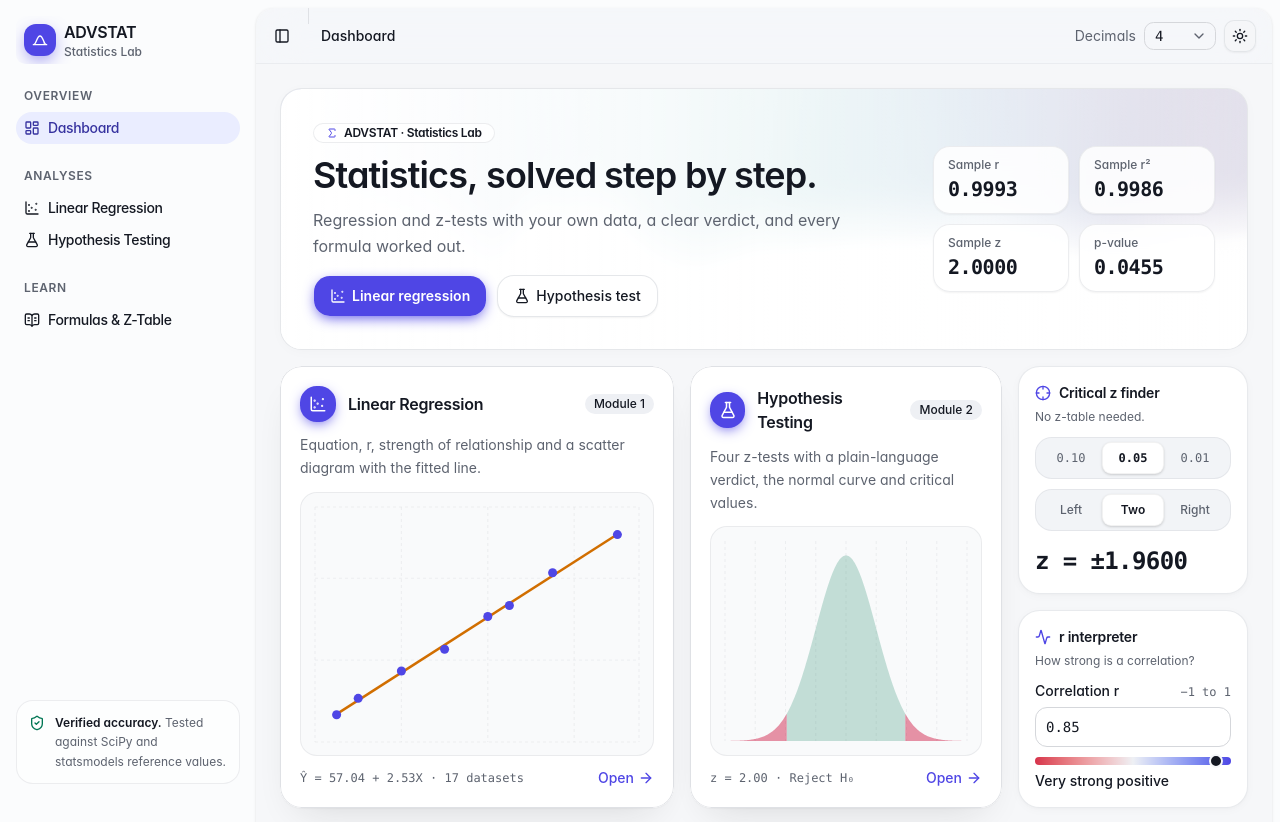
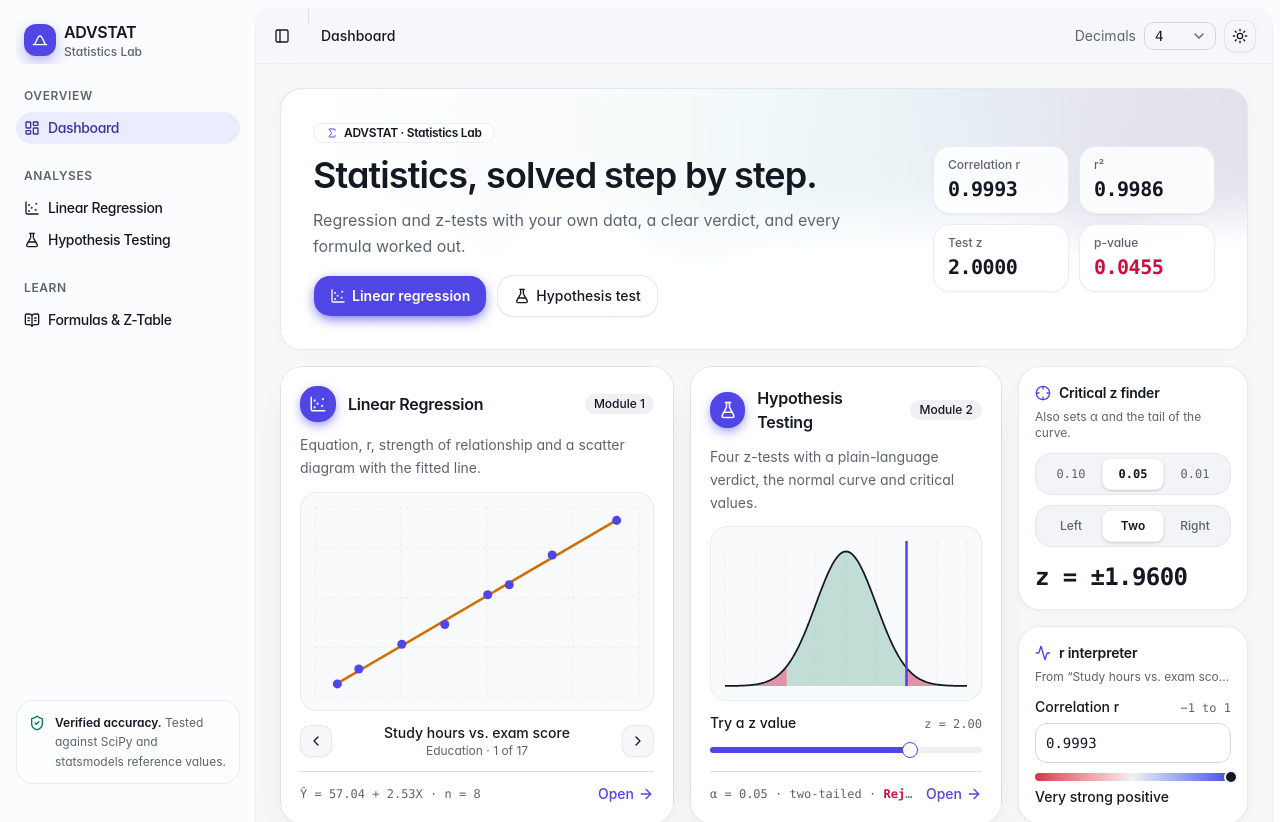
Before and after one commit to luxmoncoeur/ADVSTAT_FINALS, a Next.js app: page / in a window 1280 px wide. Shown: the top 822 px of the page. Built offline with nearby package versions, Linux system fonts and the light colour scheme.

Commit message:
feat(dashboard): interactive dataset stepper, z slider and linked quick tools

```diff
--- /dev/null
+++ b/src/components/ui/slider.jsx
@@ -0,0 +1,60 @@
+"use client"
+
+import * as React from "react"
+import { cn } from "@/lib/utils"
+import { Slider as SliderPrimitive } from "radix-ui"
+
+function Slider({
+  className,
+  defaultValue,
+  value,
+  min = 0,
+  max = 100,
+  thumbLabel,
+  ...props
+}) {
+  const _values = React.useMemo(
+    () =>
+      Array.isArray(value)
+        ? value
+        : Array.isArray(defaultValue)
+          ? defaultValue
+          : [min, max],
+    [value, defaultValue, min, max]
+  )
+
+  return (
+    <SliderPrimitive.Root
+      data-slot="slider"
+      defaultValue={defaultValue}
+      value={value}
+      min={min}
+      max={max}
+      className={cn(
+        "relative flex w-full touch-none items-center select-none data-disabled:opacity-50 data-vertical:h-full data-vertical:min-h-40 data-vertical:w-auto data-vertical:flex-col",
+        className
+      )}
+      {...props}
+    >
+      <SliderPrimitive.Track
+        data-slot="slider-track"
+        className="relative grow overflow-hidden rounded-full bg-muted data-horizontal:h-1 data-horizontal:w-full data-vertical:h-full data-vertical:w-1"
+      >
+        <SliderPrimitive.Range
+          data-slot="slider-range"
+          className="absolute bg-primary select-none data-horizontal:h-full data-vertical:w-full"
+        />
+      </SliderPrimitive.Track>
+      {Array.from({ length: _values.length }, (_, index) => (
+        <SliderPrimitive.Thumb
+          data-slot="slider-thumb"
+          key={index}
+          aria-label={thumbLabel}
+          className="relative block size-3 shrink-0 rounded-full border border-ring bg-white ring-ring/50 transition-[color,box-shadow] select-none after:absolute after:-inset-2 hover:ring-3 focus-visible:ring-3 focus-visible:outline-hidden active:ring-3 disabled:pointer-events-none disabled:opacity-50"
+        />
+      ))}
+    </SliderPrimitive.Root>
+  )
+}
+
+export { Slider }
--- a/src/features/dashboard/dashboard.jsx
+++ b/src/features/dashboard/dashboard.jsx
@@ -4,6 +4,8 @@ import {
   ArrowRight,
   BookOpenText,
   ChartScatter,
+  ChevronLeft,
+  ChevronRight,
   Crosshair,
   FlaskConical,
   ListChecks,
@@ -20,6 +22,7 @@ import {
   CartesianGrid,
   ComposedChart,
   Line,
+  ReferenceLine,
   Scatter,
   XAxis,
   YAxis,
@@ -36,39 +39,34 @@ import { Badge } from "@/components/ui/badge";
 import { Button } from "@/components/ui/button";
 import { Card, CardContent, CardDescription, CardHeader, CardTitle } from "@/components/ui/card";
 import { ChartContainer } from "@/components/ui/chart";
+import { Slider } from "@/components/ui/slider";
 import { buildCurve } from "@/features/hypothesis/components/normal-curve-chart";
+import { equationText } from "@/features/regression/components/regression-results";
 import { REGRESSION_EXAMPLES } from "@/features/regression/examples";
 import { useResolvedTheme } from "@/hooks/use-resolved-theme";
-import { formatNumber } from "@/lib/format";
-import {
-  classifyCorrelation,
-  criticalZ,
-  linearRegression,
-  oneMeanZTest,
-  parseNumber,
-} from "@/lib/stats";
+import { paddedDomain } from "@/lib/chart-utils";
+import { formatNumber, formatPValue } from "@/lib/format";
+import { classifyCorrelation, linearRegression, parseNumber } from "@/lib/stats";
 import { cn } from "@/lib/utils";
+import { whatIfZTest } from "./what-if";
 
 const AURORA = {
   light: { colorStops: ["#c7d2fe", "#a5f3fc", "#ddd6fe"], blend: 0.6, opacity: 0.85 },
   dark: { colorStops: ["#4f46e5", "#0e7490", "#6d28d9"], blend: 0.55, opacity: 0.55 },
 };
 
-function useSamples() {
-  return useMemo(() => {
-    const sample = REGRESSION_EXAMPLES[0];
-    const regression = linearRegression(sample.x, sample.y);
-    const ztest = oneMeanZTest({
-      sampleMean: 510,
-      mu0: 500,
-      sigma: 30,
-      n: 36,
-      alpha: 0.05,
-      tail: "two",
-    });
-    if (!regression.ok || !ztest.ok) throw new Error("Sample data must compute");
-    return { regression: regression.value, ztest: ztest.value };
-  }, []);
+const Z_RANGE = 4;
+const TAIL_NAMES = { two: "two-tailed", left: "left-tailed", right: "right-tailed" };
+
+/** r as plain ASCII text so the r interpreter's parser accepts it. */
+const rText = (r) => (r === null ? "" : r.toFixed(4));
+
+/** @param {number} index */
+function computeRegression(index) {
+  const dataset = REGRESSION_EXAMPLES[index];
+  const outcome = linearRegression(dataset.x, dataset.y);
+  if (!outcome.ok) throw new Error(`Dataset ${dataset.id} must compute`);
+  return outcome.value;
 }
 
 function MiniScatter({ result }) {
@@ -81,24 +79,29 @@ function MiniScatter({ result }) {
     <ChartContainer config={{}} className="aspect-auto h-32 w-full" aria-hidden="true">
       <ComposedChart margin={{ top: 8, right: 8, bottom: 8, left: 8 }} accessibilityLayer={false}>
         <CartesianGrid strokeDasharray="3 3" />
-        <XAxis type="number" dataKey="x" domain={["dataMin - 1", "dataMax + 1"]} hide />
-        <YAxis type="number" dataKey="y" domain={["dataMin - 5", "dataMax + 5"]} hide />
+        <XAxis type="number" dataKey="x" domain={paddedDomain(points.map((p) => p.x))} hide />
+        <YAxis
+          type="number"
+          dataKey="y"
+          domain={paddedDomain([...points, ...line].map((p) => p.y))}
+          hide
+        />
         <Line
           data={line}
           dataKey="y"
           stroke="var(--chart-3)"
           strokeWidth={2.5}
           dot={false}
-          animationDuration={1200}
+          animationDuration={600}
         />
-        <Scatter data={points} fill="var(--chart-1)" animationDuration={900} />
+        <Scatter data={points} fill="var(--chart-1)" animationDuration={500} />
       </ComposedChart>
     </ChartContainer>
   );
 }
 
 function MiniCurve({ result }) {
-  const data = useMemo(() => buildCurve(result.tail, result.critical, result.z, 4), [result]);
+  const data = useMemo(() => buildCurve(result.tail, result.critical, result.z, Z_RANGE), [result]);
   return (
     <ChartContainer config={{}} className="aspect-auto h-32 w-full" aria-hidden="true">
       <AreaChart
@@ -107,8 +110,15 @@ function MiniCurve({ result }) {
         accessibilityLayer={false}
       >
         <CartesianGrid vertical horizontal={false} strokeDasharray="3 3" />
-        <XAxis dataKey="x" type="number" domain={[-4, 4]} ticks={[-3, -2, -1, 0, 1, 2, 3]} hide />
+        <XAxis
+          dataKey="x"
+          type="number"
+          domain={[-Z_RANGE, Z_RANGE]}
+          ticks={[-3, -2, -1, 0, 1, 2, 3]}
+          hide
+        />
         <YAxis hide domain={[0, 0.43]} />
+        {/* The curve follows the slider, so its fills update without re-animating. */}
         <Area
           dataKey="accept"
           type="linear"
@@ -116,7 +126,7 @@ function MiniCurve({ result }) {
           fill="var(--accept)"
           fillOpacity={0.22}
           connectNulls={false}
-          animationDuration={1000}
+          isAnimationActive={false}
         />
         <Area
           dataKey="reject"
@@ -125,17 +135,17 @@ function MiniCurve({ result }) {
           fill="var(--reject)"
           fillOpacity={0.45}
           connectNulls={false}
-          animationDuration={1000}
+          isAnimationActive={false}
         />
         <Area
-          dataKey="z"
+          dataKey="density"
           type="linear"
-          stroke="none"
-          fill="var(--primary)"
-          fillOpacity={0.7}
-          connectNulls={false}
-          animationDuration={1000}
+          stroke="var(--foreground)"
+          strokeWidth={1.75}
+          fill="none"
+          isAnimationActive={false}
         />
+        <ReferenceLine x={result.z} stroke="var(--primary)" strokeWidth={2.5} />
       </AreaChart>
     </ChartContainer>
   );
@@ -148,6 +158,7 @@ function ModuleCard({
   title,
   description,
   preview,
+  controls,
   footer,
   theme,
   className,
@@ -158,16 +169,13 @@ function ModuleCard({
       spotlightColor="var(--primary)"
       intensity={theme === "dark" ? 0.2 : 0.5}
       spotlightSize={300}
-      className={cn("group h-full rounded-2xl", className)}
+      className={cn("h-full rounded-2xl", className)}
       style={{
         "--spotlight-card-surface": "var(--card)",
         "--spotlight-card-border": "var(--border)",
       }}
     >
-      <Link
-        href={href}
-        className="flex h-full flex-col gap-3 rounded-2xl p-4 transition-transform duration-120 outline-none focus-visible:ring-2 focus-visible:ring-ring active:scale-[0.985] motion-reduce:active:scale-100 sm:p-5"
-      >
+      <div className="flex h-full flex-col gap-3 p-4 sm:p-5">
         <div className="flex items-center gap-3">
           <span
             className="grid size-9 place-items-center rounded-xl bg-primary text-primary-foreground shadow-[0_4px_14px_-4px_var(--primary)]"
@@ -184,27 +192,92 @@ function ModuleCard({
         <div className="flex min-h-32 flex-1 rounded-xl border border-border/60 bg-background/60 p-1.5 [&>[data-slot=chart]]:h-full">
           {preview}
         </div>
-        <div className="flex items-center justify-between gap-3 text-sm">
-          <span className="font-mono text-xs text-muted-foreground tabular-nums">{footer}</span>
-          <span className="flex items-center gap-1 font-medium text-primary">
+        {controls}
+        <div className="flex items-center justify-between gap-3 border-t pt-3 text-sm">
+          <span className="min-w-0 truncate font-mono text-xs text-muted-foreground tabular-nums">
+            {footer}
+          </span>
+          <Link
+            href={href}
+            aria-label={`Open ${title}`}
+            className="group flex shrink-0 items-center gap-1 rounded-md font-medium text-primary outline-none focus-visible:ring-2 focus-visible:ring-ring"
+          >
             Open{" "}
             <ArrowRight
               className="size-4 transition-transform group-hover:translate-x-1 motion-reduce:transition-none"
               aria-hidden="true"
             />
-          </span>
+          </Link>
         </div>
-      </Link>
+      </div>
     </SpotlightCard>
   );
 }
 
-/** Quick tool: critical z for any common α and tail, computed with the same engine. */
-function CriticalZTool() {
+/** Previous / next through the sample datasets. */
+function DatasetStepper({ index, onChange }) {
+  const dataset = REGRESSION_EXAMPLES[index];
+  const count = REGRESSION_EXAMPLES.length;
+  const step = (delta) => onChange((index + delta + count) % count);
+  return (
+    <div className="flex items-center gap-2">
+      <Button
+        variant="outline"
+        size="icon"
+        className="size-8 shrink-0"
+        onClick={() => step(-1)}
+        aria-label="Previous dataset"
+      >
+        <ChevronLeft className="size-4" aria-hidden="true" />
+      </Button>
+      <div className="min-w-0 flex-1 text-center" aria-live="polite">
+        <p className="truncate text-sm font-medium">{dataset.name}</p>
+        <p className="text-xs text-muted-foreground">
+          {dataset.category} · {index + 1} of {count}
+        </p>
+      </div>
+      <Button
+        variant="outline"
+        size="icon"
+        className="size-8 shrink-0"
+        onClick={() => step(1)}
+        aria-label="Next dataset"
+      >
+        <ChevronRight className="size-4" aria-hidden="true" />
+      </Button>
+    </div>
+  );
+}
+
+/** Drag an observed z and watch it cross between the regions. */
+function ZSlider({ value, onChange }) {
+  return (
+    <div className="space-y-2">
+      <div className="flex items-baseline justify-between text-sm">
+        <span id="what-if-z" className="font-medium">
+          Try a z value
+        </span>
+        <span className="font-mono text-xs text-muted-foreground tabular-nums">
+          z = {formatNumber(value, 2, { fixed: true })}
+        </span>
+      </div>
+      <Slider
+        min={-Z_RANGE}
+        max={Z_RANGE}
+        step={0.01}
+        value={[value]}
+        onValueChange={([next]) => onChange(next)}
+        thumbLabel="Observed z"
+        aria-labelledby="what-if-z"
+        className="py-1.5 [&_[data-slot=slider-thumb]]:size-4 [&_[data-slot=slider-track]]:h-1.5"
+      />
+    </div>
+  );
+}
+
+/** Quick tool: critical z for any common α and tail; also drives the curve. */
+function CriticalZTool({ alpha, tail, onAlphaChange, onTailChange, critical }) {
   const { decimals } = useSettings();
-  const [alpha, setAlpha] = useState("0.05");
-  const [tail, setTail] = useState("two");
-  const critical = criticalZ(Number(alpha), /** @type {'two'|'left'|'right'} */ (tail));
   const value = /** @type {number} */ (tail === "left" ? critical.lower : critical.upper);
   return (
     <Card className="gap-3 py-4">
@@ -212,14 +285,16 @@ function CriticalZTool() {
         <CardTitle className="flex items-center gap-2 text-sm">
           <Crosshair className="size-4 text-primary" aria-hidden="true" /> Critical z finder
         </CardTitle>
-        <CardDescription className="text-xs">No z-table needed.</CardDescription>
+        <CardDescription className="text-xs">
+          Also sets α and the tail of the curve.
+        </CardDescription>
       </CardHeader>
       <CardContent className="space-y-2.5 px-4">
         <RubberSegment
           aria-label="Level of significance"
           items={["0.10", "0.05", "0.01"]}
           value={alpha}
-          onChange={setAlpha}
+          onChange={onAlphaChange}
           size="sm"
           className="w-full font-mono"
         />
@@ -231,7 +306,7 @@ function CriticalZTool() {
             { value: "right", label: "Right" },
           ]}
           value={tail}
-          onChange={setTail}
+          onChange={onTailChange}
           size="sm"
           className="w-full"
         />
@@ -248,9 +323,8 @@ function CriticalZTool() {
   );
 }
 
-/** Quick tool: interpret any r on the strength scale. */
-function RInterpreterTool() {
-  const [text, setText] = useState("0.85");
+/** Quick tool: interpret any r on the strength scale; follows the dataset until edited. */
+function RInterpreterTool({ text, onChange, source }) {
   const r = parseNumber(text);
   const valid = r !== null && r >= -1 && r <= 1;
   const reading = valid ? classifyCorrelation(r) : null;
@@ -260,7 +334,9 @@ function RInterpreterTool() {
         <CardTitle className="flex items-center gap-2 text-sm">
           <Activity className="size-4 text-primary" aria-hidden="true" /> r interpreter
         </CardTitle>
-        <CardDescription className="text-xs">How strong is a correlation?</CardDescription>
+        <CardDescription className="truncate text-xs">
+          {source ? `From “${source}”. Type any r.` : "How strong is a correlation?"}
+        </CardDescription>
       </CardHeader>
       <CardContent className="space-y-2.5 px-4">
         <NumberField
@@ -268,7 +344,7 @@ function RInterpreterTool() {
           label="Correlation r"
           symbol="−1 to 1"
           value={text}
-          onChange={setText}
+          onChange={onChange}
           error={text.trim() !== "" && !valid ? "Enter a number from −1 to 1" : null}
         />
         <div className="space-y-1.5" aria-live="polite">
@@ -305,7 +381,66 @@ const FEATURES = [
 export function Dashboard() {
   const theme = useResolvedTheme();
   const { decimals } = useSettings();
-  const { regression, ztest } = useSamples();
+
+  // Shared state: the dataset drives the scatter, r, r² and the r interpreter;
+  // α, the tail and the z slider drive the curve, z, p-value and verdict.
+  const [datasetIndex, setDatasetIndex] = useState(0);
+  const [rInput, setRInput] = useState(() => rText(computeRegression(0).r));
+  const [rFromDataset, setRFromDataset] = useState(true);
+  const [alpha, setAlpha] = useState("0.05");
+  const [tail, setTail] = useState(/** @type {'two'|'left'|'right'} */ ("two"));
+  const [z, setZ] = useState(2);
+
+  const dataset = REGRESSION_EXAMPLES[datasetIndex];
+  const regression = useMemo(() => computeRegression(datasetIndex), [datasetIndex]);
+  const ztest = useMemo(() => whatIfZTest(z, Number(alpha), tail), [z, alpha, tail]);
+
+  const pickDataset = (index) => {
+    setDatasetIndex(index);
+    setRInput(rText(computeRegression(index).r));
+    setRFromDataset(true);
+  };
+  const typeR = (text) => {
+    setRInput(text);
+    setRFromDataset(false);
+  };
+
+  const verdictTone = ztest.reject ? "text-reject" : "text-accept";
+  const stats = [
+    {
+      label: "Correlation r",
+      value:
+        regression.r === null ? (
+          "—"
+        ) : (
+          <AnimatedNumber value={regression.r} decimals={decimals} duration={0.6} />
+        ),
+    },
+    {
+      label: "r²",
+      value:
+        regression.rSquared === null ? (
+          "—"
+        ) : (
+          <AnimatedNumber value={regression.rSquared} decimals={decimals} duration={0.6} />
+        ),
+    },
+    // z and p follow the slider, so they update instantly instead of counting up.
+    {
+      label: "Test z",
+      value: (
+        <span className="tabular-nums">{formatNumber(ztest.z, decimals, { fixed: true })}</span>
+      ),
+    },
+    {
+      label: "p-value",
+      value: (
+        <span className={cn("tabular-nums", verdictTone)}>
+          {formatPValue(ztest.pValue, decimals)}
+        </span>
+      ),
+    },
+  ];
 
   return (
     <div className="mx-auto w-full max-w-[1600px] space-y-4 p-4 sm:p-6">
@@ -377,25 +512,14 @@ export function Dashboard() {
             </div>
           </div>
           <dl className="grid grid-cols-2 gap-2.5 sm:grid-cols-4 lg:grid-cols-2">
-            {[
-              ["Sample r", <AnimatedNumber key="r" value={regression.r} decimals={decimals} />],
-              [
-                "Sample r²",
-                <AnimatedNumber key="r2" value={regression.rSquared} decimals={decimals} />,
-              ],
-              ["Sample z", <AnimatedNumber key="z" value={ztest.z} decimals={decimals} />],
-              [
-                "p-value",
-                <AnimatedNumber key="p" value={ztest.pValue} decimals={decimals} kind="p" />,
-              ],
-            ].map(([label, value]) => (
+            {stats.map((stat) => (
               <div
-                key={String(label)}
+                key={stat.label}
                 className="min-w-[8.5rem] rounded-xl border border-border/60 bg-card/85 px-3.5 py-2.5 shadow-xs backdrop-blur-md dark:border-white/10"
               >
-                <dt className="text-xs font-medium text-muted-foreground">{label}</dt>
+                <dt className="text-xs font-medium text-muted-foreground">{stat.label}</dt>
                 <dd className="mt-0.5 font-mono text-xl font-semibold tracking-tight text-foreground tabular-nums">
-                  {value}
+                  {stat.value}
                 </dd>
               </div>
             ))}
@@ -407,13 +531,14 @@ export function Dashboard() {
         <Reveal className="h-full xl:col-span-5" distance={16}>
           <ModuleCard
             theme={theme}
-            href="/regression"
+            href={`/regression?dataset=${dataset.id}`}
             icon={ChartScatter}
             eyebrow="Module 1"
             title="Linear Regression"
             description="Equation, r, strength of relationship and a scatter diagram with the fitted line."
             preview={<MiniScatter result={regression} />}
-            footer={`Ŷ = ${formatNumber(regression.intercept, 2, { fixed: true })} + ${formatNumber(regression.slope, 2, { fixed: true })}X · ${REGRESSION_EXAMPLES.length} datasets`}
+            controls={<DatasetStepper index={datasetIndex} onChange={pickDataset} />}
+            footer={`${equationText(regression.intercept, regression.slope, 2)} · n = ${regression.n}`}
           />
         </Reveal>
         <Reveal className="h-full xl:col-span-4" distance={16} delay={0.06}>
@@ -425,7 +550,15 @@ export function Dashboard() {
             title="Hypothesis Testing"
             description="Four z-tests with a plain-language verdict, the normal curve and critical values."
             preview={<MiniCurve result={ztest} />}
-            footer={`z = ${formatNumber(ztest.z, 2, { fixed: true })} · ${ztest.reject ? "Reject H₀" : "Fail to reject H₀"}`}
+            controls={<ZSlider value={z} onChange={setZ} />}
+            footer={
+              <>
+                α = {alpha} · {TAIL_NAMES[tail]} ·{" "}
+                <span className={cn("font-semibold", verdictTone)} aria-live="polite">
+                  {ztest.reject ? "Reject H₀" : "Fail to reject H₀"}
+                </span>
+              </>
+            }
           />
         </Reveal>
         <Reveal
@@ -433,8 +566,18 @@ export function Dashboard() {
           distance={16}
           delay={0.12}
         >
-          <CriticalZTool />
-          <RInterpreterTool />
+          <CriticalZTool
+            alpha={alpha}
+            tail={tail}
+            onAlphaChange={setAlpha}
+            onTailChange={setTail}
+            critical={ztest.critical}
+          />
+          <RInterpreterTool
+            text={rInput}
+            onChange={typeR}
+            source={rFromDataset ? dataset.name : null}
+          />
         </Reveal>
       </div>
 
--- /dev/null
+++ b/src/features/dashboard/what-if.js
@@ -0,0 +1,15 @@
+import { oneMeanZTest } from "@/lib/stats";
+
+/**
+ * A z-test whose statistic is exactly `z` (x̄ = z, μ₀ = 0, σ = 1, n = 1), so the
+ * dashboard's what-if verdict uses the same critical values and decision rule
+ * as the hypothesis module.
+ * @param {number} z
+ * @param {number} alpha
+ * @param {'two'|'left'|'right'} tail
+ */
+export function whatIfZTest(z, alpha, tail) {
+  const outcome = oneMeanZTest({ sampleMean: z, mu0: 0, sigma: 1, n: 1, alpha, tail });
+  if (!outcome.ok) throw new Error(outcome.error.message);
+  return outcome.value;
+}
```
Also changed, not shown: src/features/regression/components/regression-workspace.jsx (+18 -0 lines), 2 other files (tests, documents, lock files or other folders).
